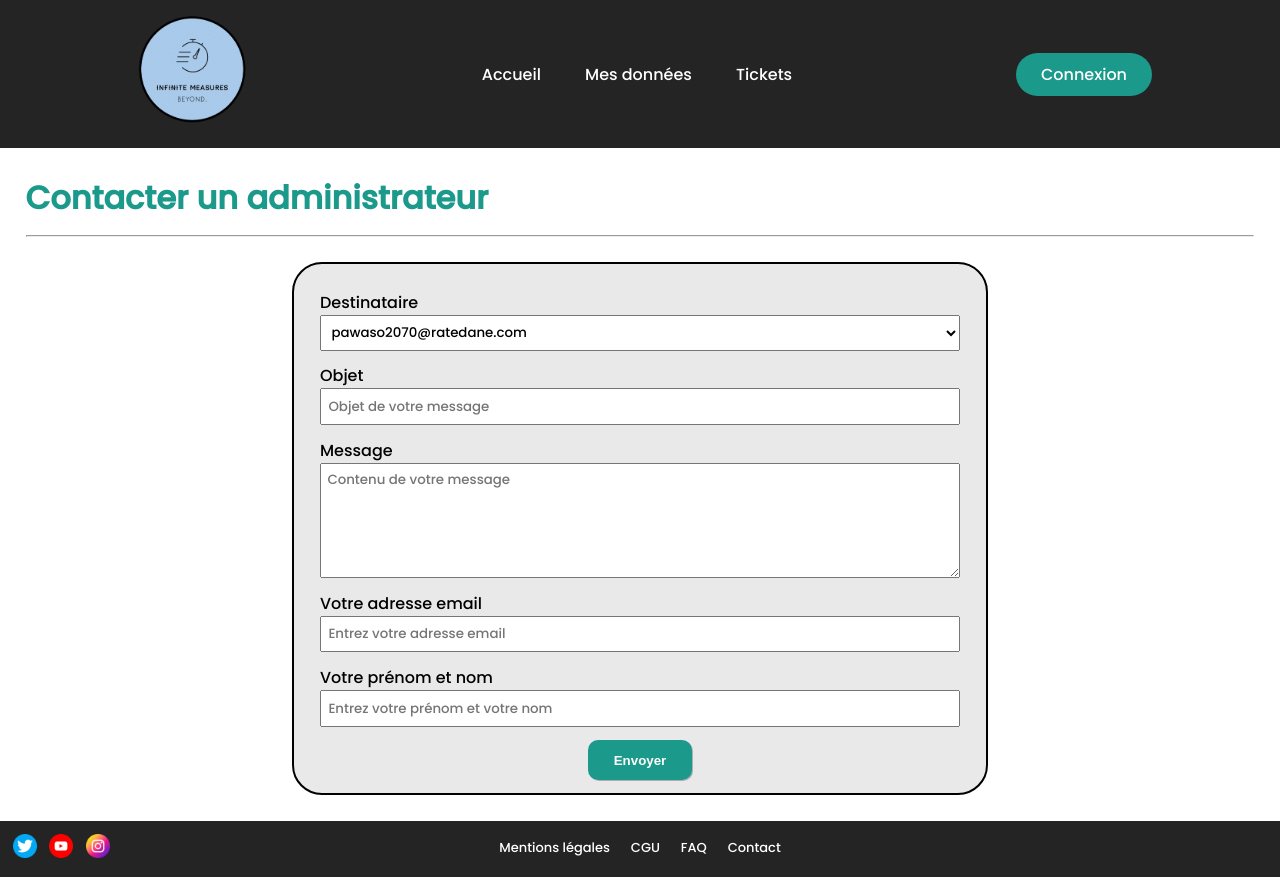
After one commit to quentin-laurent/A1-APP-info, a PHP site: template src/view/contact.php in a window 1280 px wide. The commit adds this page. Run offline with PHP 8.4, Linux system fonts and the light colour scheme; the template is opened without the code that fills it, so the values that code supplies are empty; a stand-in replaces the project's code that opens the database connection; some libraries are stand-ins or nearby versions.

Commit message:
added contact page

```diff
--- /dev/null
+++ b/src/view/contact.php
@@ -0,0 +1,67 @@
+<!DOCTYPE html>
+<html lang="en">
+<head>
+    <meta charset="UTF-8">
+    <title>PortAn / Contact</title>
+    <link rel="stylesheet" href="../static/css/navbar.css">
+    <link rel="stylesheet" href="../static/css/footer.css">
+    <link rel="icon" type="image/x-icon" href="../static/img/infinitemeasures-logo.png">
+    <script src="../static/js/navbar.js"></script>
+    <link rel="stylesheet" href="../static/css/contact.css">
+</head>
+
+<?php include('src/view/navbar.php'); ?>
+
+<body>
+<div id="page-wrapper">
+    <h1>Contacter un administrateur</h1>
+    <hr>
+
+    <?php
+    if(isset($_GET['success']) && isset($_SESSION['successMessage']))
+    {
+        echo "<p id=success-message>{$_SESSION['successMessage']}</p>";
+        unset($_SESSION['successMessage']);
+    }
+    if(isset($_GET['error']) && isset($_SESSION['errorMessage'])) {
+        echo "<p id=error-message>{$_SESSION['errorMessage']}</p>";
+        unset($_SESSION['errorMessage']);
+    }
+    ?>
+
+    <form action="contact" method="POST">
+        <div class="input-group">
+            <label for="recipient">Destinataire</label>
+            <select id="recipient" name="recipient" required>
+                <?php
+                foreach($admins as $admin)
+                    echo "<option value='{$admin->getEmail()}'>{$admin->getFirstname()} {$admin->getLastname()} ({$admin->getEmail()})</option>";
+                ?>
+                <option value="pawaso2070@ratedane.com">pawaso2070@ratedane.com</option>
+            </select>
+        </div>
+        <div class="input-group">
+            <label for="subject">Objet</label>
+            <input id="subject" type="text" name="subject" placeholder="Objet de votre message" required>
+        </div>
+        <div class="input-group">
+            <label for="content">Message</label>
+            <textarea id="content" name="message" rows="5" placeholder="Contenu de votre message" required></textarea>
+        </div>
+        <div class="input-group">
+            <label for="sender">Votre adresse email</label>
+            <input id="sender" type="email" name="sender" placeholder="Entrez votre adresse email" required>
+        </div>
+        <div class="input-group">
+            <label for="name">Votre prénom et nom</label>
+            <input id="name" type="text" name="name" placeholder="Entrez votre prénom et votre nom" required>
+        </div>
+        <div id="submit-button">
+            <button type="submit">Envoyer</button>
+        </div>
+
+    </form>
+</div>
+<?php include('src/view/footer.php'); ?>
+</body>
+</html>
--- a/src/view/footer.php
+++ b/src/view/footer.php
@@ -13,7 +13,7 @@ $rootURL = "http://$hostname/" . ROOT_URI . 'index.php';
         <a class="link" href=<?php echo"http://$hostname/" . ROOT_URI . 'index.php/mentionsLegales' ?>>Mentions légales</a>
         <a class="link" href=<?php echo"http://$hostname/" . ROOT_URI . 'index.php/cgu' ?>>CGU</a>
         <a class="link" href=<?php echo"http://$hostname/" . ROOT_URI . 'index.php/faq' ?>>FAQ</a>
-        <a class="link" href="#">Contact</a>
+        <a class="link" href=<?php echo"http://$hostname/" . ROOT_URI . 'index.php/contact' ?>>Contact</a>
     </div>
     <div></div>
 </footer>
--- /dev/null
+++ b/static/css/contact.css
@@ -0,0 +1,82 @@
+body {
+    font-family: Poppins, 'sans-serif';
+    min-height: 100vh;
+    display: flex;
+    flex-direction: column;
+}
+
+#page-wrapper {
+    flex-grow: 1;
+}
+
+h1 {
+    text-align: left;
+    margin: 2% auto 1% 2%;
+    color: #1B998B;
+}
+
+#page-wrapper > hr {
+    margin: 0 2% 2% 2%;
+}
+
+#success-message {
+    margin: 1% auto 1% auto;
+    padding: 1%;
+    width: 75%;
+    text-align: center;
+    color: #155724;
+    background-color: #d4edda;
+    border: solid 1px #c3e6cb;
+    border-radius: .25rem;
+}
+
+#error-message {
+    margin: 1% auto 1% auto;
+    padding: 1%;
+    width: 75%;
+    text-align: center;
+    color: #721c24;
+    background-color: #f8d7da;
+    border: solid 1px #f5c6cb;;
+    border-radius: .25rem;
+}
+
+form {
+    width: 50%;
+    margin: auto;
+    padding: 2% 2% 1% 2%;
+    border: solid 2px black;
+    border-radius: 30px;
+    background-color: #e9e9e9;
+}
+
+.input-group {
+    display: flex;
+    flex-direction: column;
+    margin-bottom: 2%;
+}
+
+.input-group input, textarea, select {
+    font-family: Poppins, 'sans-serif';
+    padding: 1%;
+}
+
+#submit-button {
+    text-align: center;
+}
+
+#submit-button button {
+    font-weight: bold;
+    margin: auto 2% 0 2%;
+    padding: 2% 4% 2% 4%;
+    border: none;
+    border-radius: 10px;
+    box-shadow: 1px 1px rgba(0, 0, 0, 0.25);
+    cursor: pointer;
+    color: white;
+    background-color: #1B998B;
+}
+
+#submit-button button:hover {
+    filter: brightness(110%);
+}
```
Also changed, not shown: index.php (+9 -0 lines), src/controller/ContactController.php (added, +51 -0 lines), src/model/User.php (+25 -2 lines).
